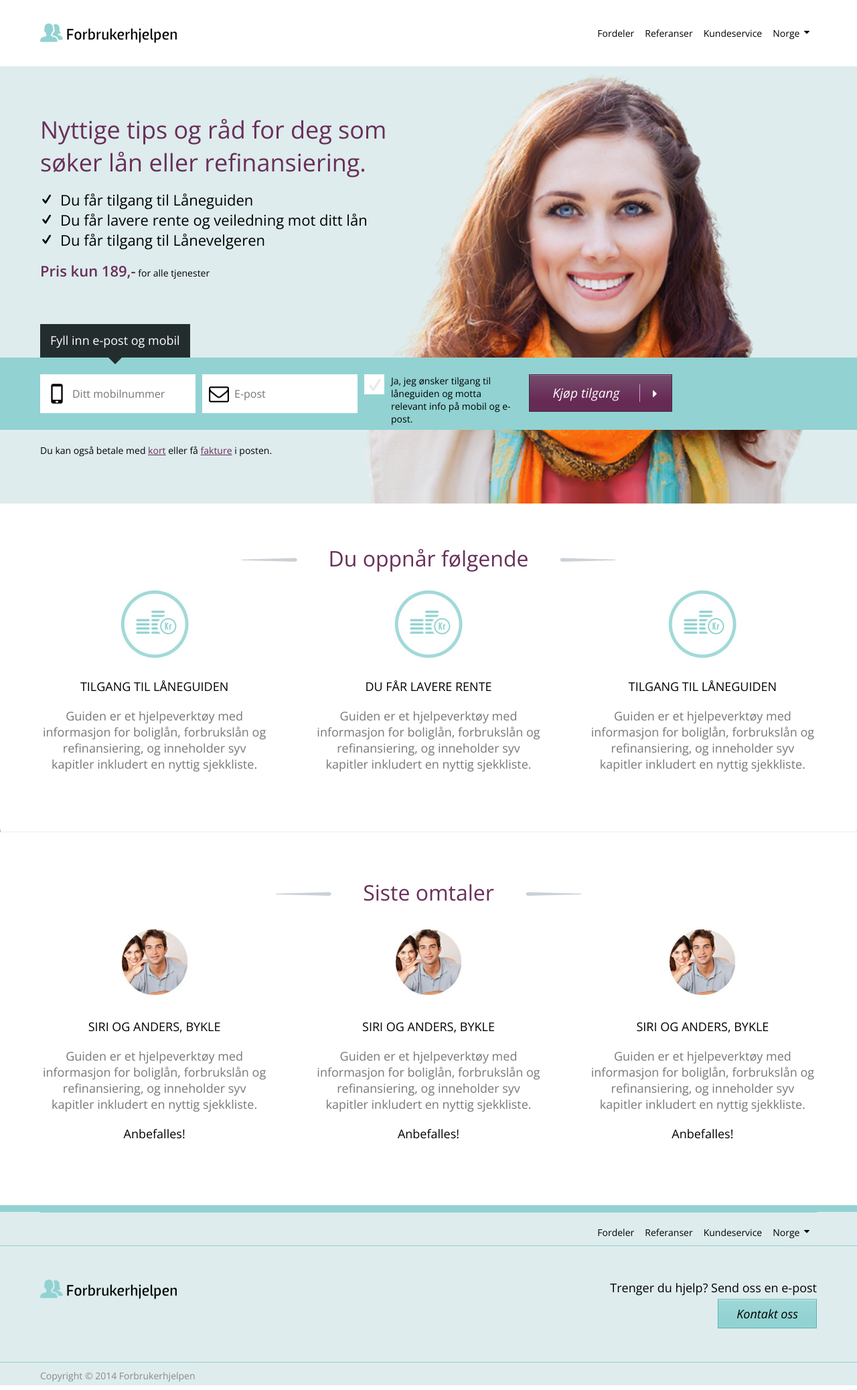
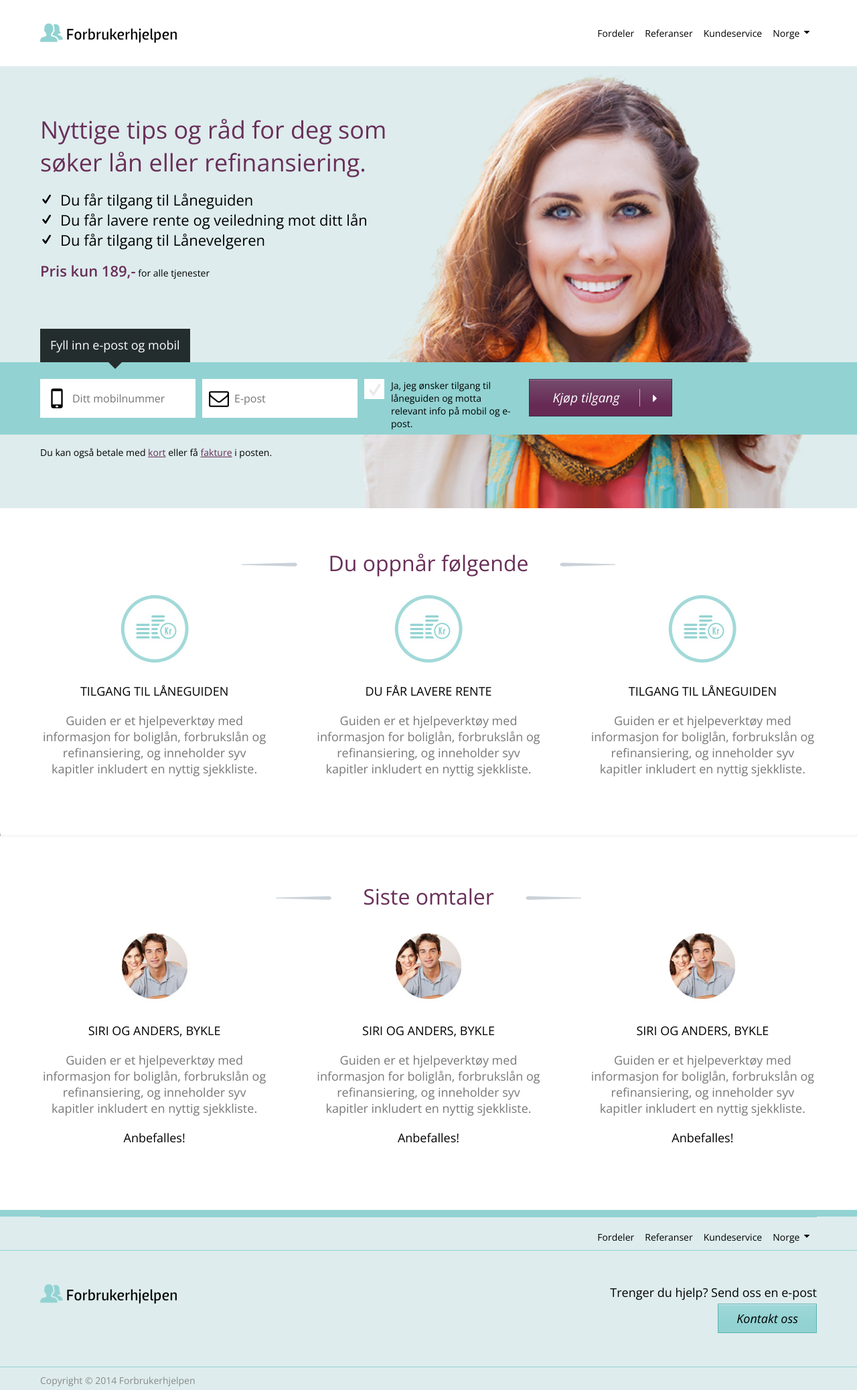
Before and after one commit to front/forbrukerhjelpen-static, a Jekyll site: the page built from index.html, in a window 1280 px wide. Shown: the whole page at 67% size. Built offline with Jekyll 4.4.1, drawn with Linux system fonts in a browser that asks for light colours.

Commit message:
Update form and hero css

```diff
--- a/css/style.css
+++ b/css/style.css
@@ -334,8 +334,9 @@
 .hero {
   position: relative;
   overflow: hidden;
+  height: 660px;
 }
-/* line 18, ../sass/partials/module/partials/_content.scss */
+/* line 19, ../sass/partials/module/partials/_content.scss */
 .hero img {
   position: absolute;
   right: 0;
@@ -343,23 +344,23 @@
   z-index: 1;
   height: 100%;
 }
-/* line 26, ../sass/partials/module/partials/_content.scss */
+/* line 27, ../sass/partials/module/partials/_content.scss */
 .hero .teaser {
   position: relative;
   max-width: 580px;
   padding: 70px 0;
   z-index: 2;
 }
-/* line 31, ../sass/partials/module/partials/_content.scss */
+/* line 32, ../sass/partials/module/partials/_content.scss */
 .hero .teaser ul {
   padding-left: 0;
 }
-/* line 33, ../sass/partials/module/partials/_content.scss */
+/* line 34, ../sass/partials/module/partials/_content.scss */
 .hero .teaser ul li {
   font-size: 1.375em;
   list-style: none;
 }
-/* line 36, ../sass/partials/module/partials/_content.scss */
+/* line 37, ../sass/partials/module/partials/_content.scss */
 .hero .teaser ul li:before {
   content: "g";
   font-family: "forbrukerhjelpen";
@@ -367,35 +368,30 @@
   width: 30px;
   display: inline-block;
 }
-/* line 45, ../sass/partials/module/partials/_content.scss */
+/* line 46, ../sass/partials/module/partials/_content.scss */
 .hero .teaser p {
   font-size: 0.875em;
 }
-/* line 47, ../sass/partials/module/partials/_content.scss */
+/* line 48, ../sass/partials/module/partials/_content.scss */
 .hero .teaser p span {
   font-weight: 600;
   font-size: 1.57143em;
   color: #692f59;
 }
-/* line 54, ../sass/partials/module/partials/_content.scss */
-.hero footer {
-  margin: 170px 0 70px;
-  font-size: 0.875em;
-}
 
-/* line 61, ../sass/partials/module/partials/_content.scss */
+/* line 58, ../sass/partials/module/partials/_content.scss */
 .info-items {
   padding: 60px 0;
 }
-/* line 65, ../sass/partials/module/partials/_content.scss */
+/* line 62, ../sass/partials/module/partials/_content.scss */
 .info-items header {
   margin: 0 0 1em 0;
 }
-/* line 68, ../sass/partials/module/partials/_content.scss */
+/* line 65, ../sass/partials/module/partials/_content.scss */
 .info-items header h2 {
   margin-bottom: 25px;
 }
-/* line 71, ../sass/partials/module/partials/_content.scss */
+/* line 68, ../sass/partials/module/partials/_content.scss */
 .info-items header h2:before {
   content: "";
   width: 130px;
@@ -403,7 +399,7 @@
   background: url(../img/info-item-left.png) center left no-repeat;
   display: inline-block;
 }
-/* line 78, ../sass/partials/module/partials/_content.scss */
+/* line 75, ../sass/partials/module/partials/_content.scss */
 .info-items header h2:after {
   content: "";
   width: 130px;
@@ -412,35 +408,35 @@
   display: inline-block;
 }
 @media (min-width: 960px) {
-  /* line 65, ../sass/partials/module/partials/_content.scss */
+  /* line 62, ../sass/partials/module/partials/_content.scss */
   .info-items header {
     text-align: center;
   }
 }
-/* line 90, ../sass/partials/module/partials/_content.scss */
+/* line 87, ../sass/partials/module/partials/_content.scss */
 .info-items .info-item {
   margin-bottom: 10px;
   min-height: 105px;
 }
-/* line 94, ../sass/partials/module/partials/_content.scss */
+/* line 91, ../sass/partials/module/partials/_content.scss */
 .info-items .info-item p {
   margin-top: 20px;
   color: #787878;
   font-size: 1.125em;
 }
-/* line 100, ../sass/partials/module/partials/_content.scss */
+/* line 97, ../sass/partials/module/partials/_content.scss */
 .info-items .info-item p.recommend {
   color: black;
 }
 @media (min-width: 320px) and (max-width: 960px) {
-  /* line 106, ../sass/partials/module/partials/_content.scss */
+  /* line 103, ../sass/partials/module/partials/_content.scss */
   .info-items .info-item img {
     float: left;
     margin: 0 15px 0 0;
   }
 }
 @media (min-width: 960px) {
-  /* line 90, ../sass/partials/module/partials/_content.scss */
+  /* line 87, ../sass/partials/module/partials/_content.scss */
   .info-items .info-item {
     width: 29.41176%;
     clear: right;
@@ -449,31 +445,31 @@
     margin-right: 5.88235%;
     text-align: center;
   }
-  /* line 114, ../sass/partials/module/partials/_content.scss */
+  /* line 111, ../sass/partials/module/partials/_content.scss */
   .info-items .info-item:nth-of-type(3n) {
     margin-right: 0;
   }
-  /* line 118, ../sass/partials/module/partials/_content.scss */
+  /* line 115, ../sass/partials/module/partials/_content.scss */
   .info-items .info-item img {
     margin-bottom: 24px;
   }
 }
 
-/* line 125, ../sass/partials/module/partials/_content.scss */
+/* line 122, ../sass/partials/module/partials/_content.scss */
 hr {
   border-top: 5px solid white;
 }
 
-/* line 130, ../sass/partials/module/partials/_content.scss */
+/* line 127, ../sass/partials/module/partials/_content.scss */
 table {
   width: 100%;
   border-spacing: 0px;
 }
-/* line 133, ../sass/partials/module/partials/_content.scss */
+/* line 130, ../sass/partials/module/partials/_content.scss */
 table thead {
   background-color: #ededed;
 }
-/* line 135, ../sass/partials/module/partials/_content.scss */
+/* line 132, ../sass/partials/module/partials/_content.scss */
 table thead th {
   padding: 12px;
   border-right: 1px solid #d5d5d5;
@@ -482,13 +478,13 @@
   text-transform: uppercase;
   text-align: left;
 }
-/* line 145, ../sass/partials/module/partials/_content.scss */
+/* line 142, ../sass/partials/module/partials/_content.scss */
 table tbody td {
   padding: 12px;
   font-size: 1.125em;
   text-align: left;
 }
-/* line 150, ../sass/partials/module/partials/_content.scss */
+/* line 147, ../sass/partials/module/partials/_content.scss */
 table tbody td.value {
   font-weight: 600;
   color: #692f59;
@@ -522,35 +518,41 @@
 }
 
 /* line 2, ../sass/partials/module/partials/_forms.scss */
-.arrow_box {
-  height: 50px;
-  background-color: #242d2d;
+.dark-blue-block .arrow-box {
   position: absolute;
   top: -50px;
+  height: 50px;
+  padding: 12px 15px;
   color: #fff;
-  padding: 12px 15px;
+  background-color: #242d2d;
   font-size: 18px;
 }
-/* line 7, ../sass/partials/module/partials/_forms.scss */
-.arrow_box:after {
+/* line 11, ../sass/partials/module/partials/_forms.scss */
+.dark-blue-block .arrow-box:after {
+  position: absolute;
+  pointer-events: none;
   top: 100%;
   left: 50%;
   border: solid transparent;
   content: " ";
   height: 0;
   width: 0;
-  position: absolute;
-  pointer-events: none;
   border-top-color: #242d2d;
   border-width: 10px;
   margin-left: -10px;
 }
+/* line 25, ../sass/partials/module/partials/_forms.scss */
+.dark-blue-block .extra-info {
+  position: absolute;
+  bottom: -40px;
+  font-size: 0.875em;
+}
 
-/* line 22, ../sass/partials/module/partials/_forms.scss */
+/* line 33, ../sass/partials/module/partials/_forms.scss */
 .subscribe-form {
   padding: 25px 0;
 }
-/* line 25, ../sass/partials/module/partials/_forms.scss */
+/* line 36, ../sass/partials/module/partials/_forms.scss */
 .subscribe-form > div {
   position: relative;
   float: left;
@@ -559,69 +561,69 @@
   margin-right: 10px;
 }
 @media (min-width: 960px) {
-  /* line 25, ../sass/partials/module/partials/_forms.scss */
+  /* line 36, ../sass/partials/module/partials/_forms.scss */
   .subscribe-form > div {
     width: 24%;
   }
 }
 @media (min-width: 1160px) {
-  /* line 25, ../sass/partials/module/partials/_forms.scss */
+  /* line 36, ../sass/partials/module/partials/_forms.scss */
   .subscribe-form > div {
     width: 20%;
   }
 }
-/* line 38, ../sass/partials/module/partials/_forms.scss */
+/* line 49, ../sass/partials/module/partials/_forms.scss */
 .subscribe-form > div.light {
   padding: 12px 10px;
   background-color: #fff;
 }
-/* line 41, ../sass/partials/module/partials/_forms.scss */
+/* line 52, ../sass/partials/module/partials/_forms.scss */
 .subscribe-form > div.light i {
   position: absolute;
   font-size: 30px;
 }
-/* line 46, ../sass/partials/module/partials/_forms.scss */
+/* line 57, ../sass/partials/module/partials/_forms.scss */
 .subscribe-form > div.dark {
   width: 28%;
   font-size: 0.875em;
   margin-right: 20px;
 }
 @media (min-width: 960px) {
-  /* line 46, ../sass/partials/module/partials/_forms.scss */
+  /* line 57, ../sass/partials/module/partials/_forms.scss */
   .subscribe-form > div.dark {
     width: 18%;
   }
 }
 @media (min-width: 1160px) {
-  /* line 46, ../sass/partials/module/partials/_forms.scss */
+  /* line 57, ../sass/partials/module/partials/_forms.scss */
   .subscribe-form > div.dark {
     width: 16%;
   }
 }
-/* line 57, ../sass/partials/module/partials/_forms.scss */
+/* line 68, ../sass/partials/module/partials/_forms.scss */
 .subscribe-form > div.small {
   padding: 0;
   width: 30px;
   height: 30px;
 }
-/* line 64, ../sass/partials/module/partials/_forms.scss */
+/* line 75, ../sass/partials/module/partials/_forms.scss */
 .subscribe-form input[type="text"] {
   border: none;
   margin: 5px 0 0 36px;
   width: 180px;
   background: none;
 }
-/* line 69, ../sass/partials/module/partials/_forms.scss */
+/* line 80, ../sass/partials/module/partials/_forms.scss */
 .subscribe-form input[type="text"]:focus {
   outline: none;
 }
-/* line 74, ../sass/partials/module/partials/_forms.scss */
+/* line 85, ../sass/partials/module/partials/_forms.scss */
 .subscribe-form input[type="checkbox"] {
   visibility: hidden;
   margin: 2px 0 0 3px;
   display: block;
 }
-/* line 78, ../sass/partials/module/partials/_forms.scss */
+/* line 89, ../sass/partials/module/partials/_forms.scss */
 .subscribe-form input[type="checkbox"]:before {
   visibility: visible;
   content: "g";
@@ -632,19 +634,19 @@
   opacity: 0.08;
   cursor: pointer;
 }
-/* line 88, ../sass/partials/module/partials/_forms.scss */
+/* line 99, ../sass/partials/module/partials/_forms.scss */
 .subscribe-form input[type="checkbox"]:checked:before {
   opacity: 1.0;
 }
-/* line 92, ../sass/partials/module/partials/_forms.scss */
+/* line 103, ../sass/partials/module/partials/_forms.scss */
 .subscribe-form label {
   cursor: pointer;
 }
-/* line 96, ../sass/partials/module/partials/_forms.scss */
+/* line 107, ../sass/partials/module/partials/_forms.scss */
 .subscribe-form button {
   padding-right: 16px !important;
 }
-/* line 98, ../sass/partials/module/partials/_forms.scss */
+/* line 109, ../sass/partials/module/partials/_forms.scss */
 .subscribe-form button span {
   display: inline-block;
   border-right: 1px solid #d9a2c9;
@@ -654,7 +656,7 @@
   font-size: 1.0625em;
   -webkit-font-smoothing: antialiased;
 }
-/* line 107, ../sass/partials/module/partials/_forms.scss */
+/* line 118, ../sass/partials/module/partials/_forms.scss */
 .subscribe-form button i {
   line-height: 20px;
   vertical-align: middle;
--- a/index.html
+++ b/index.html
@@ -16,16 +16,16 @@
 				</ul>
 				<p><span>Pris kun 189,-</span> for alle tjenester</p>
 			</div>
-			<footer>
-				<p>Du kan også betale med <a href="javascript:void(0);">kort</a> eller få <a href="javascript:void(0);">fakture</a> i posten.</p>
-			</footer>
 		</div>
 	</div>
 
 	<div class="dark-blue-block">
 		<div class="l-container">
-			<div class="arrow_box">
+			<div class="arrow-box">
 				Fyll inn e-post og mobil
+			</div>
+			<div class="extra-info">
+				<p>Du kan også betale med <a href="javascript:void(0);">kort</a> eller få <a href="javascript:void(0);">fakture</a> i posten.</p>
 			</div>
 			<form class="subscribe-form clearfix">
 				<div class="light">
@@ -48,6 +48,7 @@
 					</button>
 				</div>
 			</form>
+
 		</div>
 	</div>
 </div>
--- a/sass/partials/module/partials/_content.scss
+++ b/sass/partials/module/partials/_content.scss
@@ -14,6 +14,7 @@
 	// big hero unit image
 	position: relative;
 	overflow: hidden;
+	height: 660px;
 
 	img {
 		position: absolute;
@@ -50,10 +51,6 @@
 				color: $color-purple;
 			}
 		}
-	}
-	footer {
-		margin: 170px 0 70px;
-		font-size: em(14,16);
 	}
 }
 
```
Also changed, not shown: sass/partials/module/partials/_forms.scss (+16 -5 lines).
